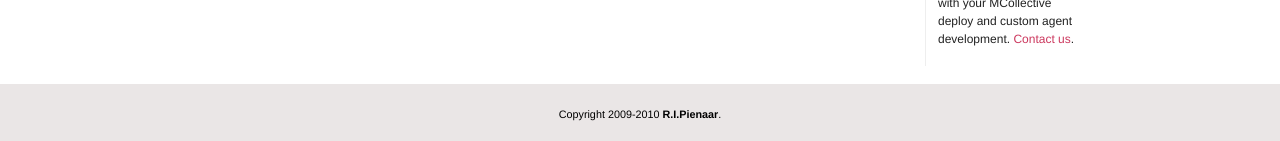
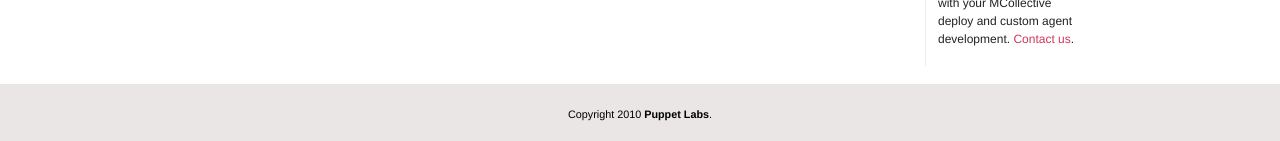
Before and after one commit to choria-legacy/marionette-collective, a Jekyll site: the page built from website/index.md, in a window 1280 px wide. Shown: the part 1174-1315 px from the top of the page. Built offline with Jekyll 4.4.1, drawn with Linux system fonts in a browser that asks for light colours; comment, search, counter and statistics services are not loaded.

Commit message:
- Update copyright text - Update link to Bugs

```diff
--- a/website/_includes/main_menu.html
+++ b/website/_includes/main_menu.html
@@ -5,7 +5,7 @@
 				<a href="/">Home</a>
 			</div>
 			<div class="span-3">
-				<a href="http://code.google.com/p/mcollective/issues/list">Bugs</a>
+				<a href="http://projects.puppetlabs.com/projects/mcollective/issues">Bugs</a>
 			</div>
 			<div class="span-3">
 				<a href="http://github.com/mcollective">GitHub</a>
--- a/website/_layouts/mcollective.html
+++ b/website/_layouts/mcollective.html
@@ -88,7 +88,7 @@
 <div id="footerstrip">
 	<div class="container">
 		<div class="span-24 last" id="footer">
-			Copyright 2009-2010 <a href="http://www.devco.net/">R.I.Pienaar</a>.
+			Copyright 2010 <a href="http://www.puppetlabs.com/">Puppet Labs</a>.
 		</div>
 	</div>
 </div>
```
